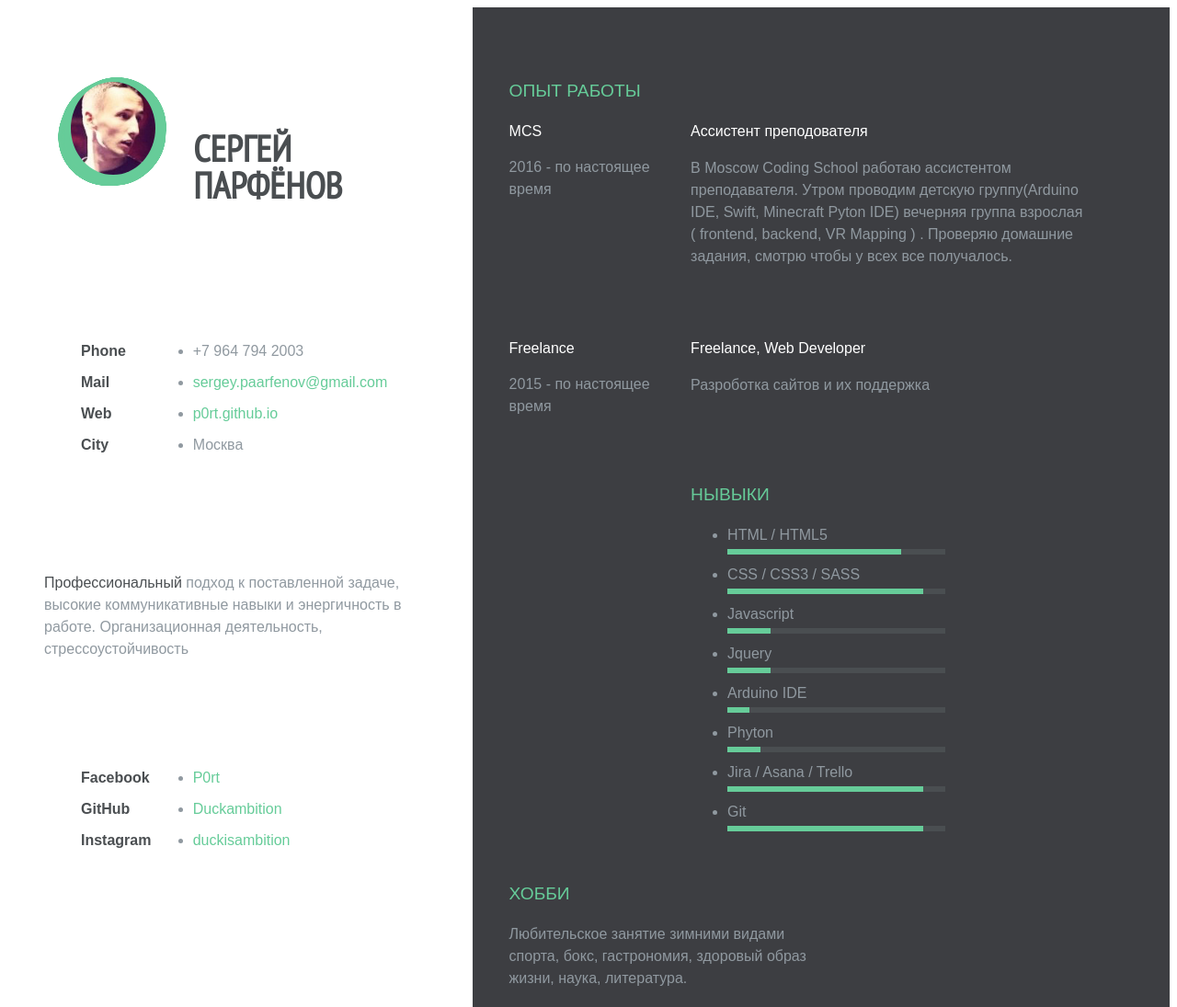
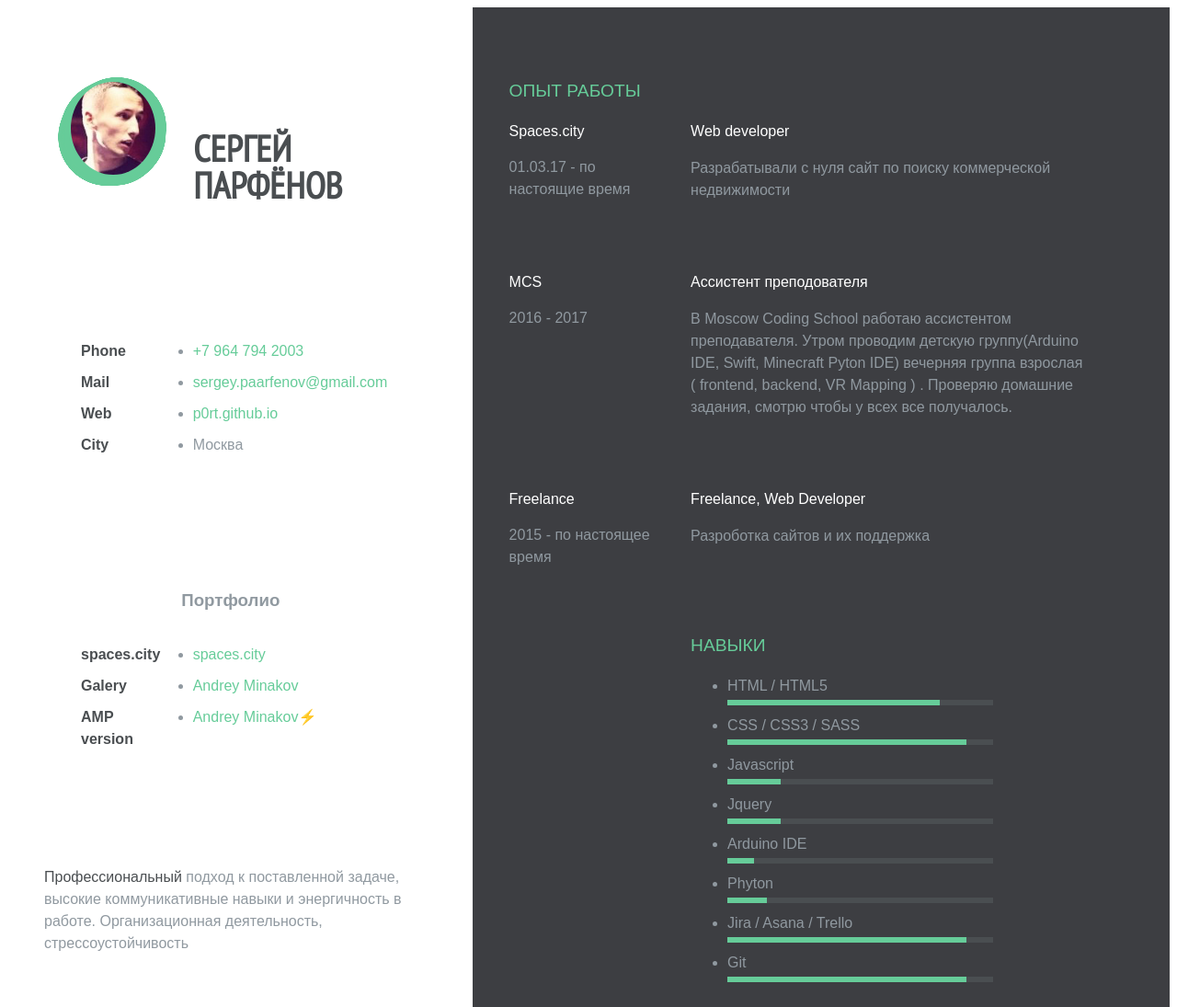
Before and after one commit to Duckisambitions/duckisambitions.github.io, a plain HTML site: page index.html in a window 1280 px wide. Shown: the top 1095 px of the page at 92% size. Drawn offline with nearby package versions, Linux system fonts and the light colour scheme; a web font is replaced by a local one.

Commit message:
добавил пару блоков с портфолио

```diff
--- a/index.html
+++ b/index.html
@@ -59,10 +59,24 @@
       <li>City</li>
     </ul>
     <ul class="list-content ">
-        	<li>+7 964 794 2003</li>
+     <li><a href="tel:+79647942003">+7 964 794 2003</a></li>
      <li><a href="mailto:sergey.paarfenov@gmail.com">sergey.paarfenov@gmail.com</a></li>
-        	<li><a href="http://p0rt.github.io">p0rt.github.io</a></li>
+     <li><a href="http://p0rt.github.io" target="_blank">p0rt.github.io</a></li>
      <li>Москва</li>
+   </ul>
+ </div>
+     <div class="contact-info clearfix">
+      <h3>Портфолио</h3>
+     <ul class="list-titles">
+      <li>spaces.city</li>
+      <li>Galery</li>
+      <li>AMP version</li>
+    </ul>
+    <ul class="list-content ">
+     <li><a href="https://spaces.city" target="_blank">spaces.city</a></li>
+     <li><a href="http://amminakov.ru/" target="_blank">Andrey Minakov</a></li>
+
+     <li><a href="http://amminakov.ru/" target="_blank">Andrey Minakov⚡️</a></li>
    </ul>
  </div>
  <div class="contact-presentation">
@@ -89,8 +103,21 @@
 
   <div class="experience-wrapper">
     <div class="company-wrapper clearfix">
+      <div class="experience-title">Spaces.city</div>
+      <div class="time">01.03.17 - по настоящие время</div>
+    </div>
+
+    <div class="job-wrapper clearfix">
+      <div class="experience-title">Web developer</div> <!-- JOB TITLE  -->
+      <div class="company-description">
+        <p> Разрабатывали с нуля сайт по поиску коммерческой недвижимости</p>
+      </div>
+    </div>
+
+    <div class="experience-wrapper">
+     <div class="company-wrapper clearfix">
       <div class="experience-title">MCS</div>
-          <div class="time">2016 - по настоящее время</div>
+      <div class="time">2016 - 2017</div>
     </div>
 
     <div class="job-wrapper clearfix">
@@ -111,7 +138,7 @@
  </div>
 </div>
 <div class="section-wrapper clearfix">
-      	<h3 class="section-title">Нывыки</h3>
+ <h3 class="section-title">Навыки</h3>
  <ul>
   <li class="skill-percentage">HTML / HTML5</li>
   <li class="skill-percentage">CSS / CSS3 / SASS </li>
--- a/js.js
+++ b/js.js
@@ -1,4 +1,3 @@
-// Some code thanks to @chrisgannon
 
 var select = function(s) {
   return document.querySelector(s);
```
Lines whose indentation alone changed are shown as unchanged.
